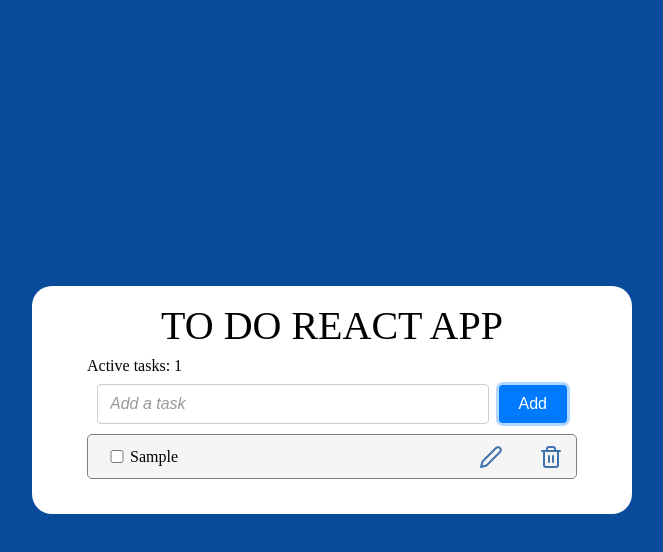
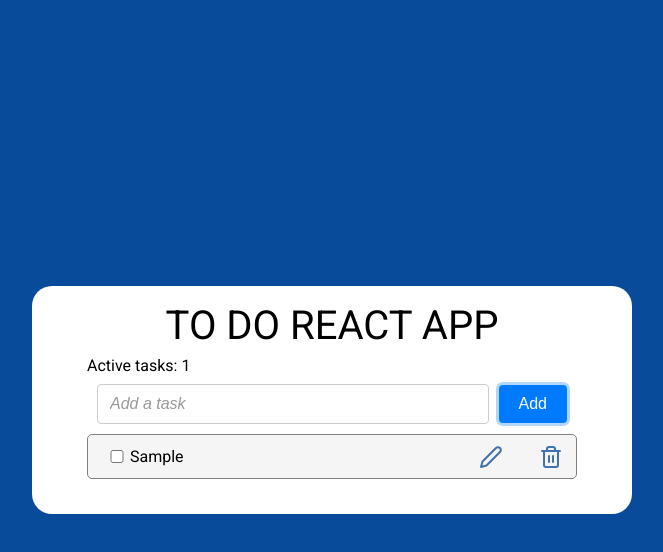
Before and after one commit to Yuliafire/todos-list, a React (Vite) app: page / in a window 1280 px wide. Both pictures are taken after typing "Sample" into the empty fields and a click on the button "Add". Shown: the top 552 px of the page, without its empty margins (308-971 px from the left). Built offline with nearby package versions, Linux system fonts and the light colour scheme.

Commit message:
style: add styles

```diff
--- a/src/views/app/index.module.scss
+++ b/src/views/app/index.module.scss
@@ -4,6 +4,7 @@
   border-radius: 20px;
   padding: 20px 55px;
   box-sizing: border-box;
+  font-family: 'Roboto', sans-serif;
 
   &Title {
     font-size: 40px;
--- a/src/views/components/AddTask/index.module.scss
+++ b/src/views/components/AddTask/index.module.scss
@@ -5,6 +5,7 @@
   max-width: 600px;
   margin: 0 auto;
   padding: 10px;
+  font-family: 'Roboto', sans-serif;
 
   @media (max-width: 480px) {
     flex-direction: column;
--- a/src/views/components/TaskItem/index.module.scss
+++ b/src/views/components/TaskItem/index.module.scss
@@ -7,6 +7,7 @@
   border-radius: 5px;
   gap: 10px;
   color: black;
+  font-family: 'Roboto', sans-serif;
 
   // Completed task styling
   &.completed {
```
